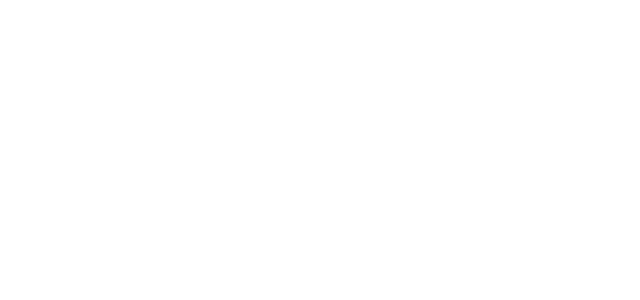
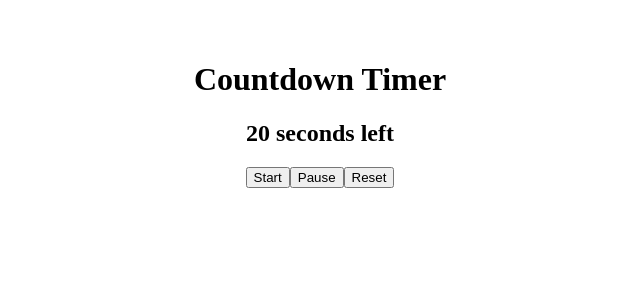
Before and after one commit to mikaelalundstrom/exercise-react-countdown-timer, a React (Vite) app: page / in a window 1280 px wide. Shown: the top 300 px of the page, without its empty margins (320-960 px from the left). Built offline with nearby package versions, Linux system fonts and the light colour scheme.

Commit message:
timer functionality

```diff
--- a/index.html
+++ b/index.html
@@ -3,7 +3,7 @@
   <head>
     <meta charset="UTF-8" />
     <meta name="viewport" content="width=device-width, initial-scale=1.0" />
-    <title>Countdown timer</title>
+    <title>Countdown Timer</title>
   </head>
   <body>
     <div id="root"></div>
--- a/src/App.tsx
+++ b/src/App.tsx
@@ -1,7 +1,12 @@
 import "./App.css";
+import CountdownTimer from "./Components/CountdownTimer";
 
 function App() {
-  return <></>;
+  return (
+    <>
+      <CountdownTimer />
+    </>
+  );
 }
 
 export default App;
--- /dev/null
+++ b/src/Components/CountdownTimer.tsx
@@ -0,0 +1,61 @@
+import React, { useState, useEffect, useRef } from "react";
+
+function CountdownTimer() {
+  const initialNumber = 20;
+  const [timeLeft, setTimeLeft] = useState<number>(initialNumber);
+  const [isActive, setIsActive] = useState<boolean>(false);
+
+  const timerRef = useRef(null); // ??
+
+  const handleStart = () => {
+    setIsActive(true);
+  };
+  const handlePause = () => {
+    setIsActive(false);
+  };
+  const handleReset = () => {
+    setIsActive(false);
+    setTimeLeft(initialNumber);
+  };
+
+  useEffect(() => {
+    // set an interval of 1s
+    const timerInterval = setInterval(() => {
+      // do if timer is active
+      if (isActive) {
+        // update time left
+        setTimeLeft((prevTime) => {
+          // if time left is 0
+          if (prevTime === 0) {
+            // set is active to false
+            setIsActive(false);
+            // clear interval (stop timer)
+            clearInterval(timerInterval);
+            return 0;
+            // else count down by 1
+          } else {
+            return prevTime - 1;
+          }
+        });
+        // else (if timer is not active)
+      } else {
+        // stop timer
+        clearInterval(timerInterval);
+      }
+    }, 1000);
+
+    return () => clearInterval(timerInterval); //cleanup
+  });
+
+  return (
+    <div>
+      <h1>Countdown Timer</h1>
+      <h2>{timeLeft} seconds left</h2>
+      <button onClick={handleStart}>Start</button>
+      <button onClick={handlePause}>Pause</button>
+      <button onClick={handleReset}>Reset</button>
+    </div>
+  );
+}
+
+export default CountdownTimer;
--- a/src/main.tsx
+++ b/src/main.tsx
@@ -1,10 +1,10 @@
-import { StrictMode } from 'react'
-import { createRoot } from 'react-dom/client'
-import App from './App.tsx'
-import './index.css'
+import { StrictMode } from "react";
+import { createRoot } from "react-dom/client";
+import App from "./App.tsx";
+import "./index.css";
 
-createRoot(document.getElementById('root')!).render(
-  <StrictMode>
-    <App />
-  </StrictMode>,
-)
+createRoot(document.getElementById("root")!).render(
+  //<StrictMode>
+  <App />
+  //</StrictMode>,
+);
```
